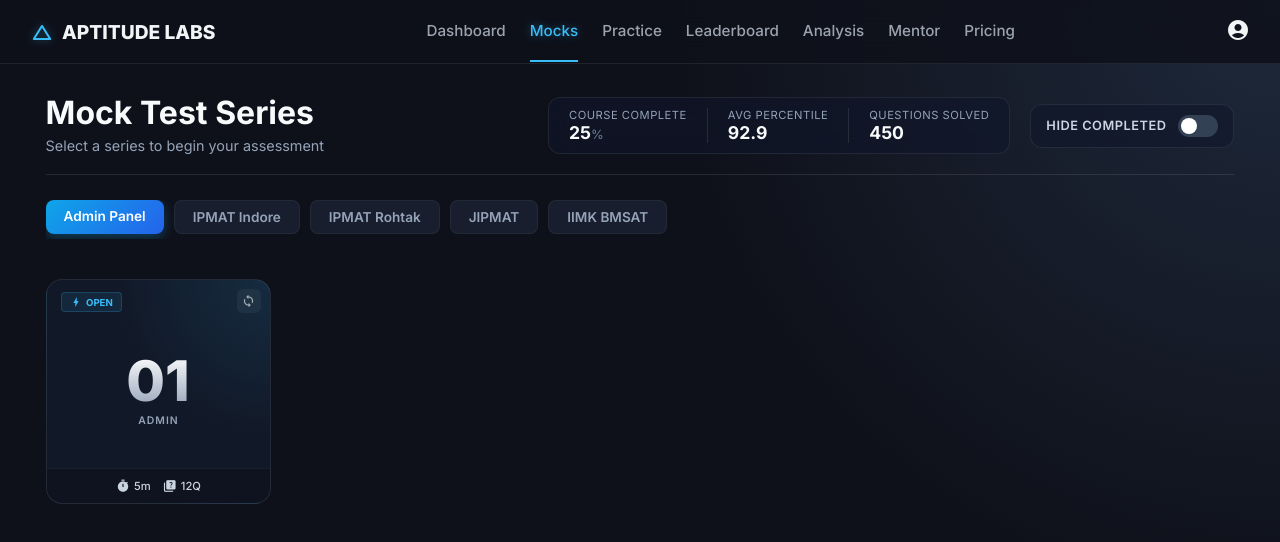
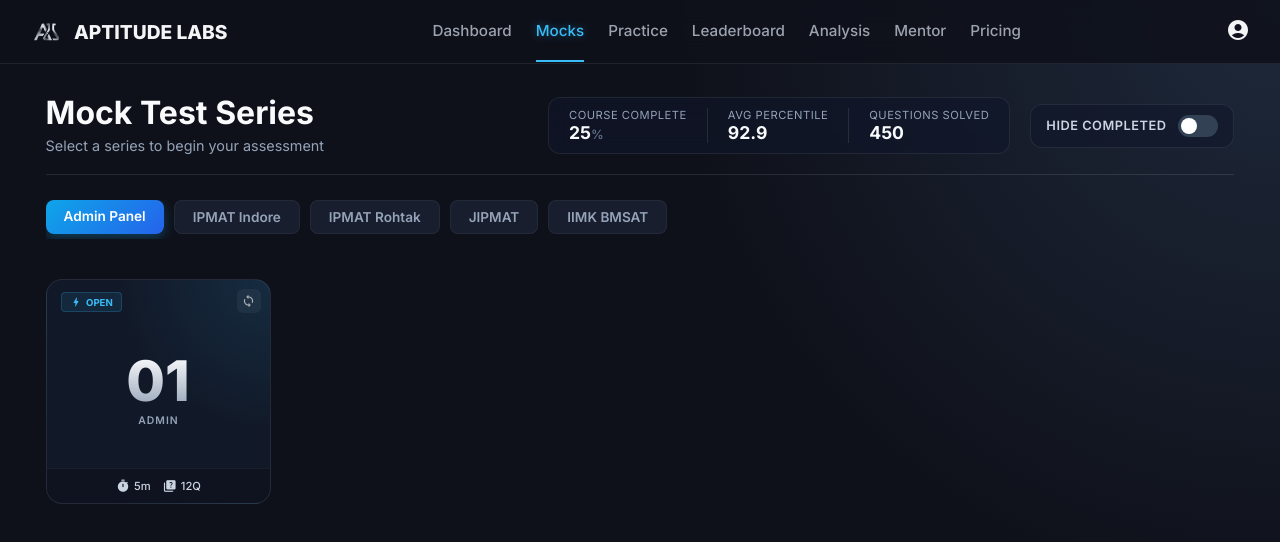
Before and after one commit to aryanbharad07-tech/aptitude-labs-platform, a plain HTML site: page mocks.html in a window 1280 px wide. Drawn offline with Linux system fonts and the light colour scheme.

Commit message:
added logo

```diff
--- a/navbar.css
+++ b/navbar.css
@@ -18,12 +18,9 @@
     background: rgba(15, 17, 26, 0.95);
     backdrop-filter: blur(12px);
     -webkit-backdrop-filter: blur(12px);
-
-    /* UPDATED: Shrunk Height */
     height: 50px;
-    padding: 0 25px; /* Slightly tighter side padding */
+    padding: 0 25px;
     width: 100%;
-
     border-bottom: 1px solid var(--glass-border);
     display: flex;
     align-items: center;
@@ -33,19 +30,25 @@
     z-index: 1000;
 }
 
-/* Brand */
+/* Brand Container */
 .brand {
     display: flex;
     align-items: center;
-    gap: 8px;
+    gap: 0;
     font-weight: 800;
-    font-size: 1.1rem; /* Slightly smaller to match thinner bar */
+    font-size: 1.1rem;
     color: var(--text-primary);
+    text-transform: uppercase;
+    letter-spacing: 0.5px;
 }
-.brand-icon {
-    color: var(--accent-neon);
-    text-shadow: var(--accent-glow);
-    font-size: 22px; /* Adjusted icon size */
+
+/* --- UPDATED LOGO STYLES --- */
+.brand-logo {
+    height: 36px;        /* Increased to 36px for better visibility */
+    width: auto;         /* Maintains aspect ratio */
+    margin-right: 12px;  /* Slightly increased spacing */
+    object-fit: contain;
+    display: block;
 }
 
 /* Navigation Links */
@@ -55,11 +58,10 @@
     color: var(--text-secondary);
     font-weight: 500;
     font-size: 0.9rem;
-    height: 100%; /* Full height for alignment */
+    height: 100%;
     align-items: center;
 }
 .nav-links a {
-    /* UPDATED: Reduced padding for 50px height */
     padding: 14px 0;
     border-bottom: 2px solid transparent;
     transition: 0.3s;
@@ -75,7 +77,7 @@
     text-shadow: var(--accent-glow);
 }
 
-/* --- FORCE LARGE PROFILE ICON (Scaled for 50px) --- */
+/* Profile Icon Section */
 .nav-actions {
     display: flex;
     align-items: center;
@@ -87,21 +89,15 @@
     align-items: center;
     justify-content: center;
     text-decoration: none;
-
-    /* UPDATED: Maximized for 50px bar */
     width: 42px !important;
     height: 42px !important;
     border-radius: 50%;
-
-    /* Glass Effect */
     background: rgba(56, 189, 248, 0.1);
     border: 1px solid rgba(56, 189, 248, 0.2);
-
     flex-shrink: 0;
     transition: all 0.3s ease;
 }
 
-/* Icon Sizing - Big relative to button */
 .static-profile-btn .material-icons-round {
     font-size: 30px !important;
     color: var(--accent-neon);
@@ -110,7 +106,6 @@
     line-height: 1 !important;
 }
 
-/* Hover Effect */
 .static-profile-btn:hover {
     background: rgba(56, 189, 248, 0.25);
     border-color: var(--accent-neon);
--- a/navbar.js
+++ b/navbar.js
@@ -3,7 +3,7 @@
     const navbarHTML = `
     <nav class="top-nav">
         <div class="brand">
-            <span class="material-icons-round brand-icon">change_history</span>
+            <img src="assets/logo.png" alt="Logo" class="brand-logo" height="36">
             APTITUDE LABS
         </div>
 
```
Also changed, not shown: assets/logo.png (added), banners/1.png (deleted), banners/2.png (deleted), banners/3.png (deleted), banners/4.png (deleted), banners/5.png (deleted), 2 other files.
